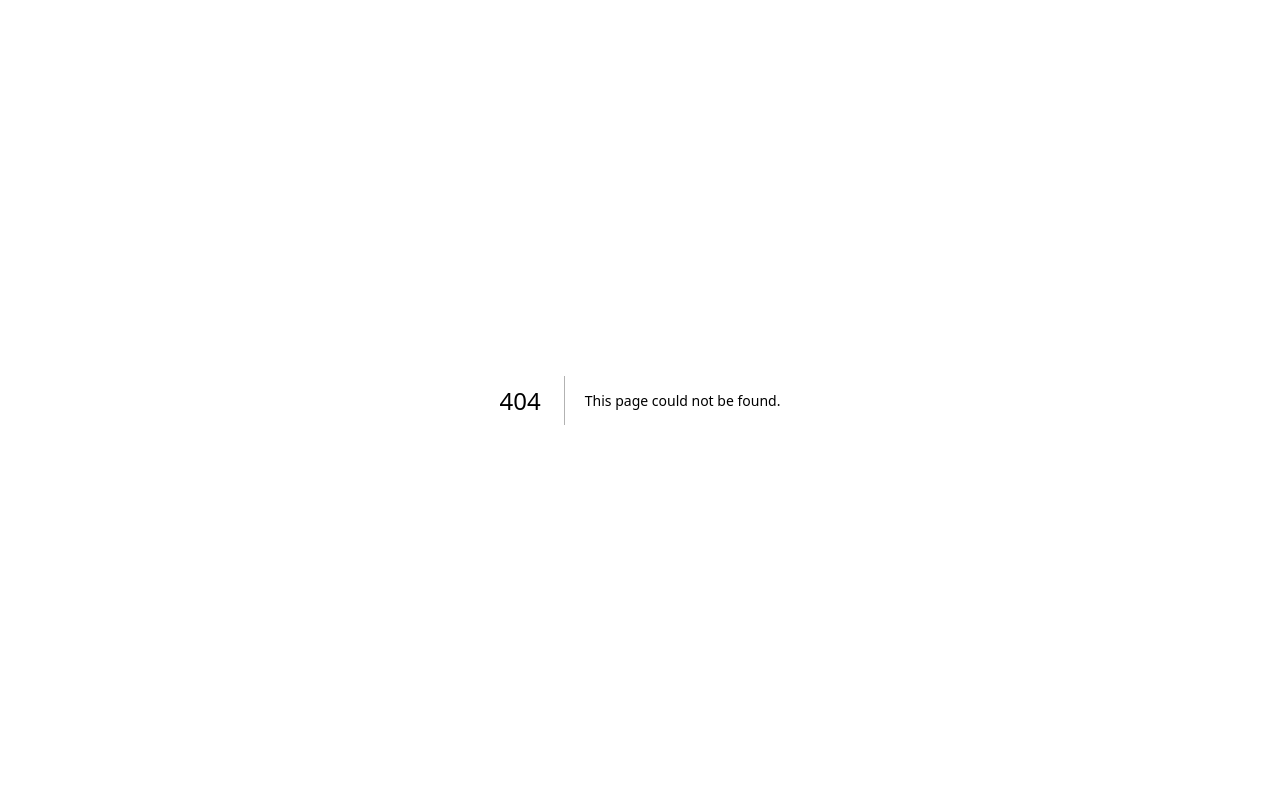
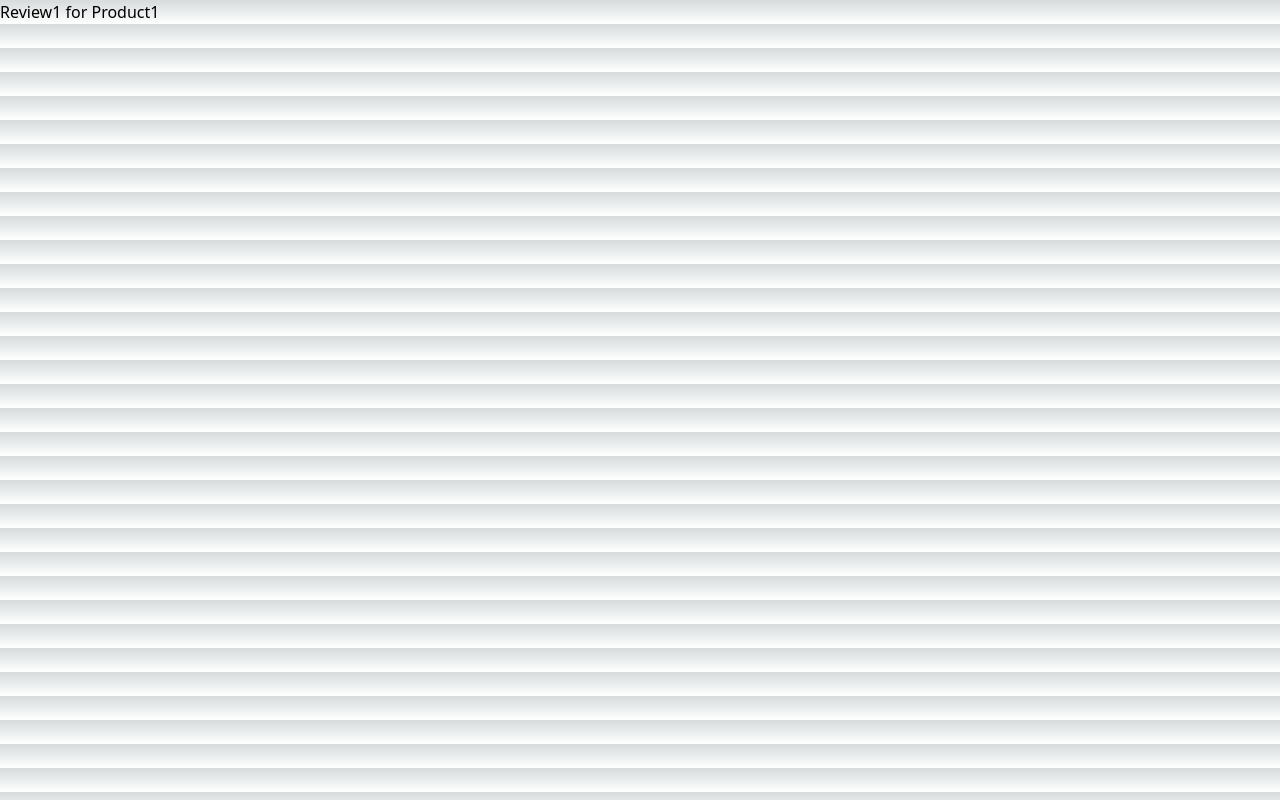
Before and after one commit to Ejiscoxpres/next.js-routing, a Next.js app: page /product/1/review/1 in a window 1280 px wide. Before the commit this address had no page. Built offline with nearby package versions, Linux system fonts and the light colour scheme.

Commit message:
nested dynamic route(review page)

```diff
--- /dev/null
+++ b/pages/product/[productId]/review/[reviewId].js
@@ -0,0 +1,10 @@
+import {useRouter} from 'next/router'
+
+function Review(){
+    const router= useRouter()
+    const{reviewId,productId}=router.query
+    return (
+    <h1>Review{reviewId} for Product{productId}</h1>
+    )
+}
+export default Review
--- a/pages/product/sandal.js
+++ b/pages/product/sandal.js
@@ -1,5 +1,5 @@
 function Sandal(){
-    return <h1>Sandal Landing page</h1>
+    return <h1> Landing page for Sandals</h1>
 }
 
 export default Sandal
```
Also changed, not shown: pages/product/[productId]/index.js (renamed from pages/product/[productId].js).
